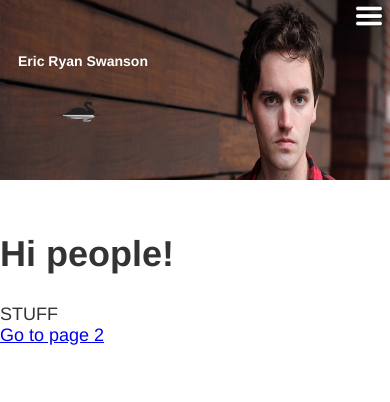
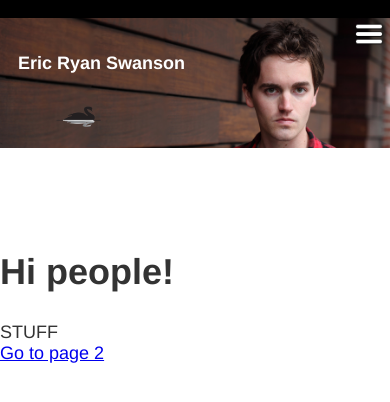
Before and after one commit to JonathanHelvey/EricRyanSwanson, a Gatsby site: page / in a window 390 px wide. Built offline with nearby package versions, Linux system fonts and the light colour scheme; Gatsby itself is replaced by a stand-in of ours.

Commit message:
fix phone screen

```diff
--- a/src/components/header.css
+++ b/src/components/header.css
@@ -1,10 +1,10 @@
 .headerIMG {
-  background: black;
-  margin-bottom: 2.45rem;
+  /* background: black; */
+  margin-bottom: 0.5rem;
   align-items: center;
   background-image: url("../data/images/EricBanner1.jpg");
   background-repeat: no-repeat;
-  background-size: 100% 100%;
+  background-size: contain;
   height: 40rem;
 }
 
@@ -50,23 +50,24 @@
 .siteTitle {
   display: flex;
   justify-content: flex-start;
-  margin-top: 11rem;
+  margin-top: 16rem;
   margin-left: 5rem;
   color: white;
   text-decoration: none;
+  font-size: 46px;
 }
 
 .swanlogo {
   height: 150px;
   width: 200px;
-  margin-left: 8rem;
+  margin-left: 10rem;
 }
 
 @media only screen and (max-width: 600px) {
   .siteTitle {
     margin-left: 1rem;
-    margin-top: 1rem;
-    font-size: 14px;
+    margin-top: 0;
+    font-size: 18px;
   }
 }
 
--- a/src/components/header.js
+++ b/src/components/header.js
@@ -5,6 +5,7 @@ import "../components/header.css"
 
 const Header = ({ siteTitle }) => (
   <div>
+    <div style={{ height: "1rem", backgroundColor: "black" }}></div>
     <header className="headerIMG">
       <div>
         <div className="hamdiv">
@@ -28,6 +29,7 @@ const Header = ({ siteTitle }) => (
         <img
           className="swanlogo"
           src={require("../data/assets/swanlogo2.png")}
+          alt="swanlogo"
         />
       </div>
     </header>
```
